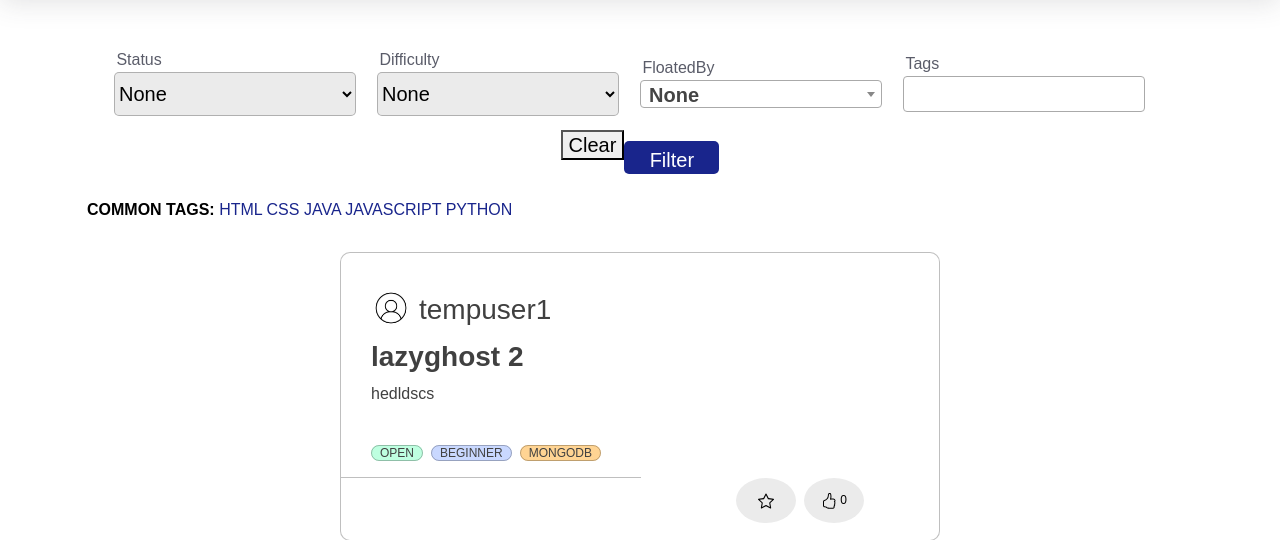
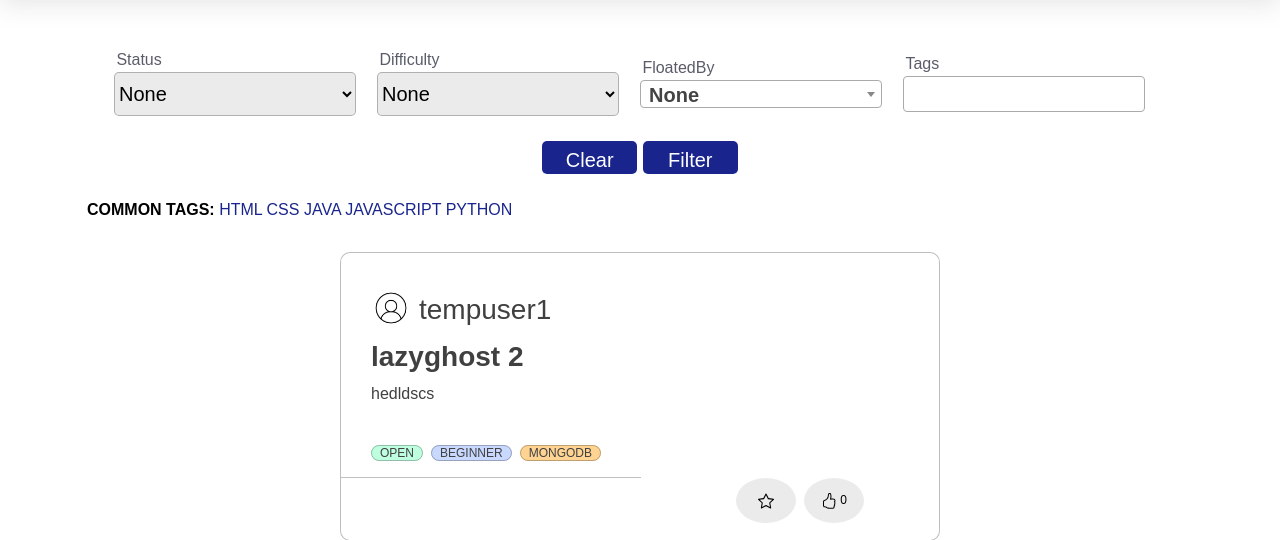
Before and after one commit to naveensaigit/project_portal, a Django app: page / in a window 1280 px wide. Shown: the part 70-610 px from the top of the page. Run offline with Django 4.2, Linux system fonts and the light colour scheme; a user stored in the database is signed in; data comes from the database, SQL or seed files in the repository; some libraries are stand-ins or nearby versions.

Commit message:
Styling of clear button done Fixes #148

```diff
--- a/home/templates/home/main.html
+++ b/home/templates/home/main.html
@@ -140,8 +140,9 @@
                 {% endfor %}
             </select>
         </div>
-        <button type="button" onclick="clearFilters()">Clear</button>
+{#        <button type="button" onclick="clearFilters()">Clear</button>#}
         <div class="" style="padding-top: 25px;">
+            <button type="button" onclick="clearFilters()" style="width: 95px; height: 33px; margin-left:0px; background: #19258C; color: white; border-radius: 5px; padding-top: 6px; border: 1px; padding-left: 12px; padding-right: 12px;">Clear</button>
             <button class="btn btn-primary" type="Submit" style="width: 95px; height: 33px; margin-left:0px; background: #19258C; color: white; border-radius: 5px;">Filter</button>
         </div>
     </form>
```
